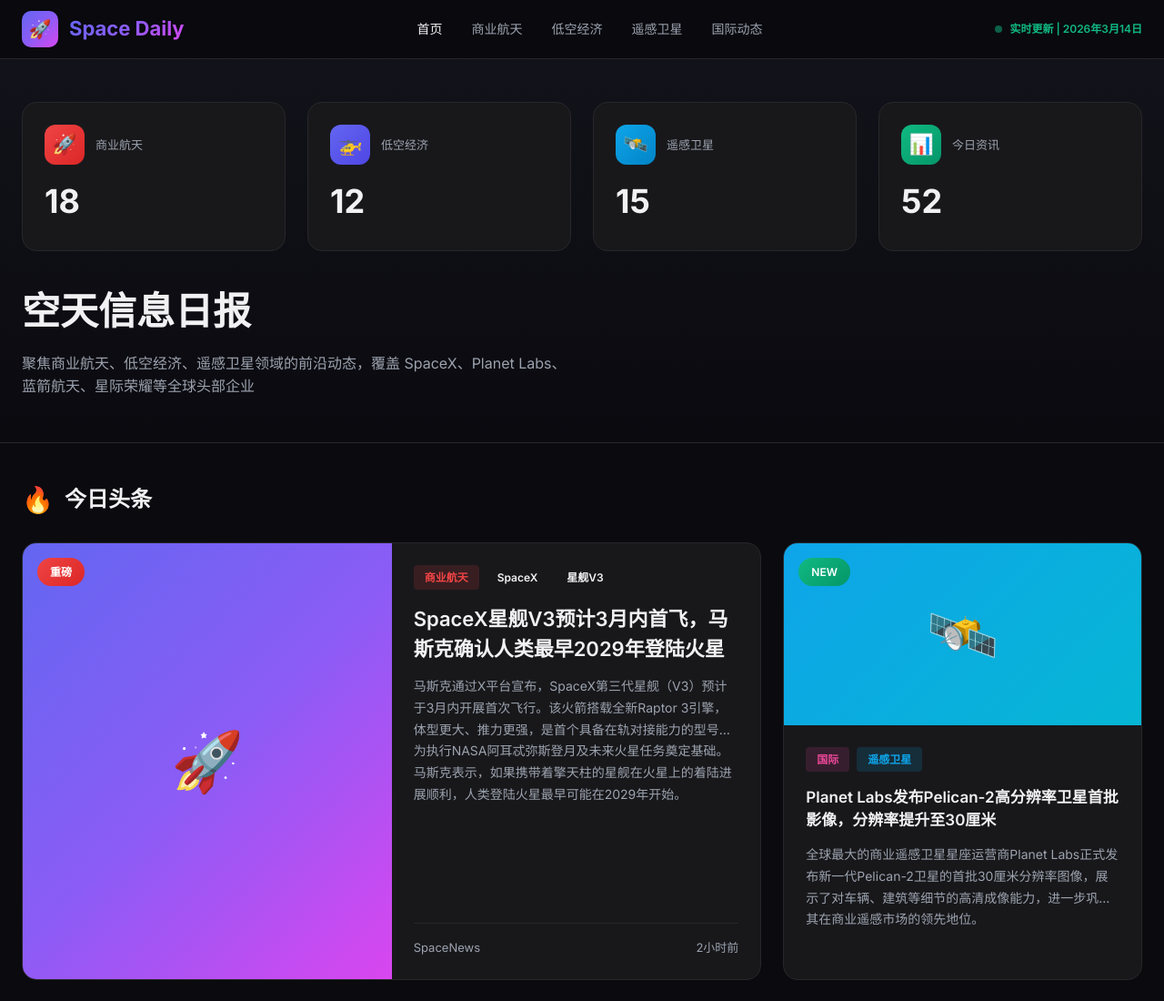
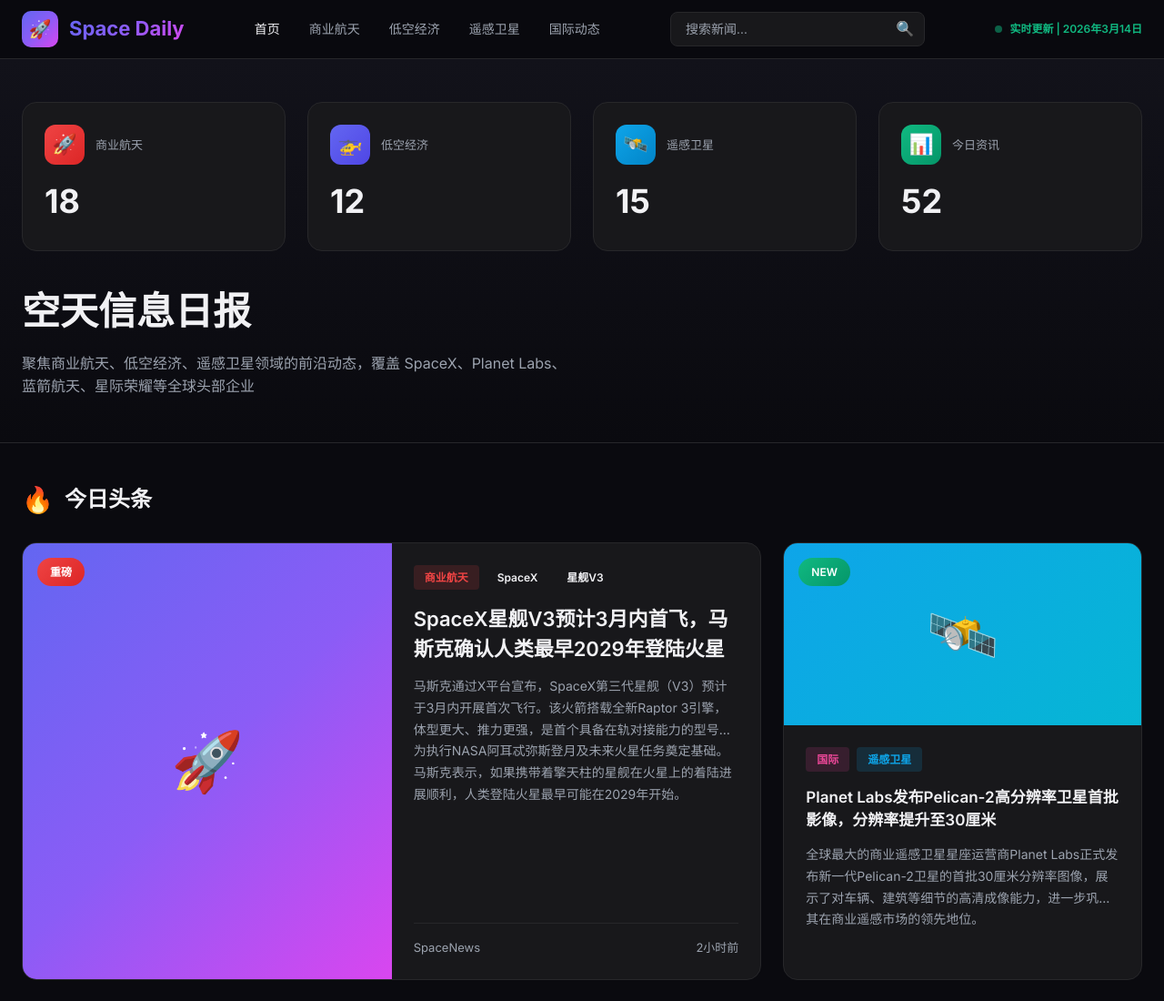
Before and after one commit to maxiaoliang1989120/space-daily, a plain HTML site: page docs/index.html in a window 1280 px wide. Shown: the top 1100 px of the page at 91% size. Drawn offline with Linux system fonts and the light colour scheme.

Commit message:
fix: 添加搜索功能

```diff
--- a/docs/index.html
+++ b/docs/index.html
@@ -97,6 +97,46 @@
             background: #10b981;
             border-radius: 50%;
             animation: pulse 2s infinite;
+        }
+        /* Search Box */
+        .search-box {
+            position: relative;
+            display: flex;
+            align-items: center;
+        }
+        .search-box input {
+            width: 280px;
+            padding: 10px 40px 10px 16px;
+            border: 1px solid var(--border);
+            border-radius: 8px;
+            background: var(--card);
+            color: var(--text);
+            font-size: 14px;
+            outline: none;
+            transition: all 0.3s;
+        }
+        .search-box input:focus {
+            border-color: var(--accent);
+            box-shadow: 0 0 0 3px rgba(99, 102, 241, 0.2);
+        }
+        .search-box input::placeholder {
+            color: var(--text-muted);
+        }
+        .search-icon {
+            position: absolute;
+            right: 12px;
+            font-size: 16px;
+            pointer-events: none;
+        }
+        .no-results {
+            text-align: center;
+            padding: 60px 24px;
+            color: var(--text-muted);
+            font-size: 16px;
+            display: none;
+        }
+        .no-results.show {
+            display: block;
         }
         @keyframes pulse {
             0%, 100% { opacity: 1; }
@@ -347,6 +387,10 @@
                 <a href="#lowaltitude">低空经济</a>
                 <a href="#remote">遥感卫星</a>
                 <a href="#international">国际动态</a>
+            </div>
+            <div class="search-box">
+                <input type="text" id="searchInput" placeholder="搜索新闻..." onkeyup="searchNews()">
+                <span class="search-icon">🔍</span>
             </div>
             <div class="live-indicator">实时更新 | 2026年3月14日</div>
         </div>
@@ -754,5 +798,41 @@
         <p>Space Daily 空天信息日报 | 每日更新 · 覆盖商业航天、低空经济、遥感卫星领域</p>
         <p>2026年3月14日 | 共52条资讯</p>
     </footer>
+
+    <script>
+        function searchNews() {
+            const input = document.getElementById('searchInput');
+            const filter = input.value.toLowerCase();
+            const cards = document.querySelectorAll('.news-card');
+            const sections = document.querySelectorAll('.section');
+            let hasResults = false;
+
+            cards.forEach(card => {
+                const title = card.querySelector('.news-title').textContent.toLowerCase();
+                const summary = card.querySelector('.news-summary').textContent.toLowerCase();
+                const tags = card.querySelectorAll('.tag');
+                let tagText = '';
+                tags.forEach(tag => tagText += tag.textContent.toLowerCase() + ' ');
+
+                if (title.includes(filter) || summary.includes(filter) || tagText.includes(filter)) {
+                    card.style.display = '';
+                    hasResults = true;
+                } else {
+                    card.style.display = 'none';
+                }
+            });
+
+            // 检查每个section是否有可见的新闻
+            sections.forEach(section => {
+                const visibleCards = section.querySelectorAll('.news-card:not([style*="display: none"])');
+                const sectionTitle = section.querySelector('.section-header');
+                if (visibleCards.length === 0 && filter !== '') {
+                    section.style.display = 'none';
+                } else {
+                    section.style.display = '';
+                }
+            });
+        }
+    </script>
 </body>
 </html>
```
